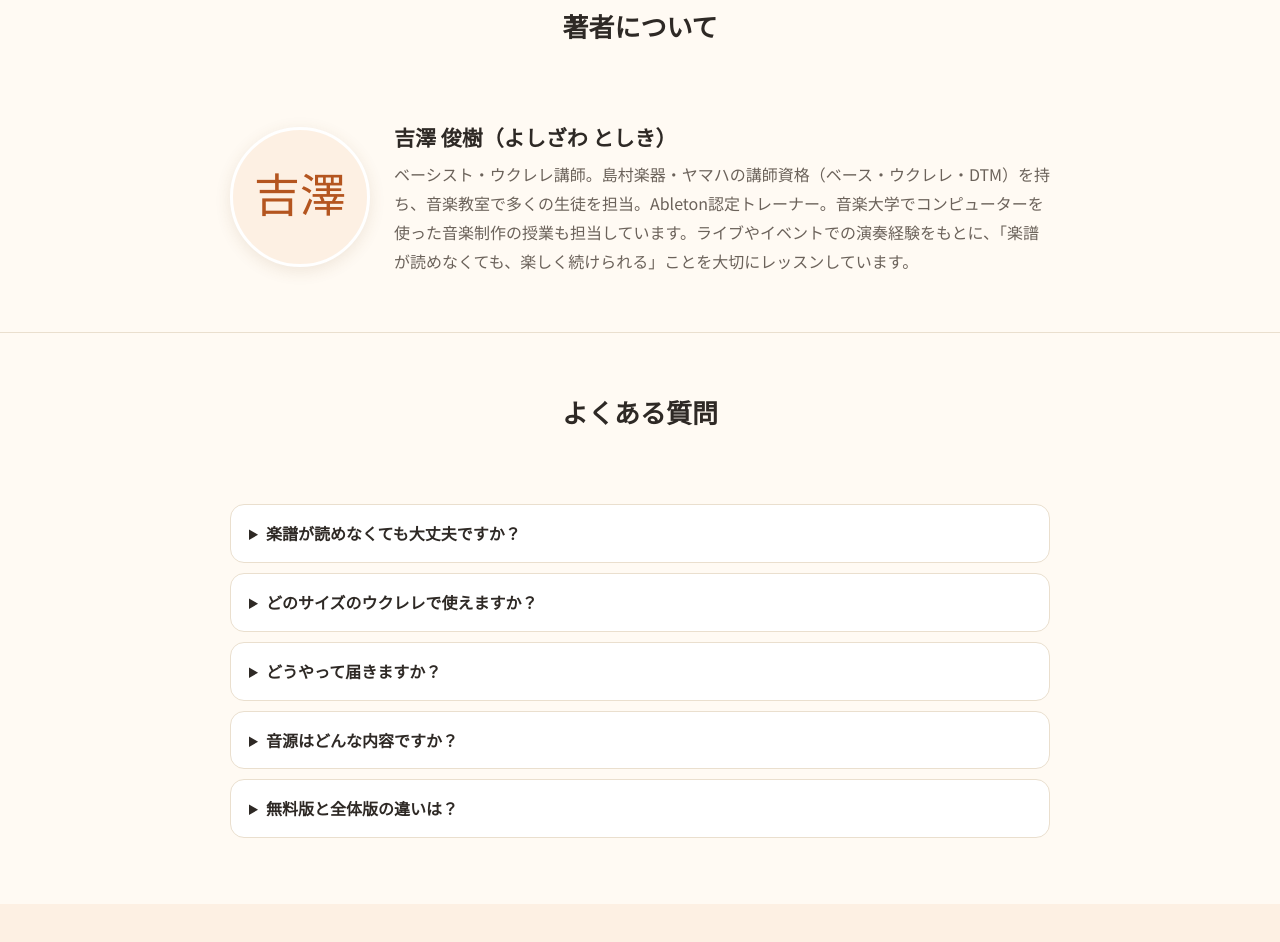
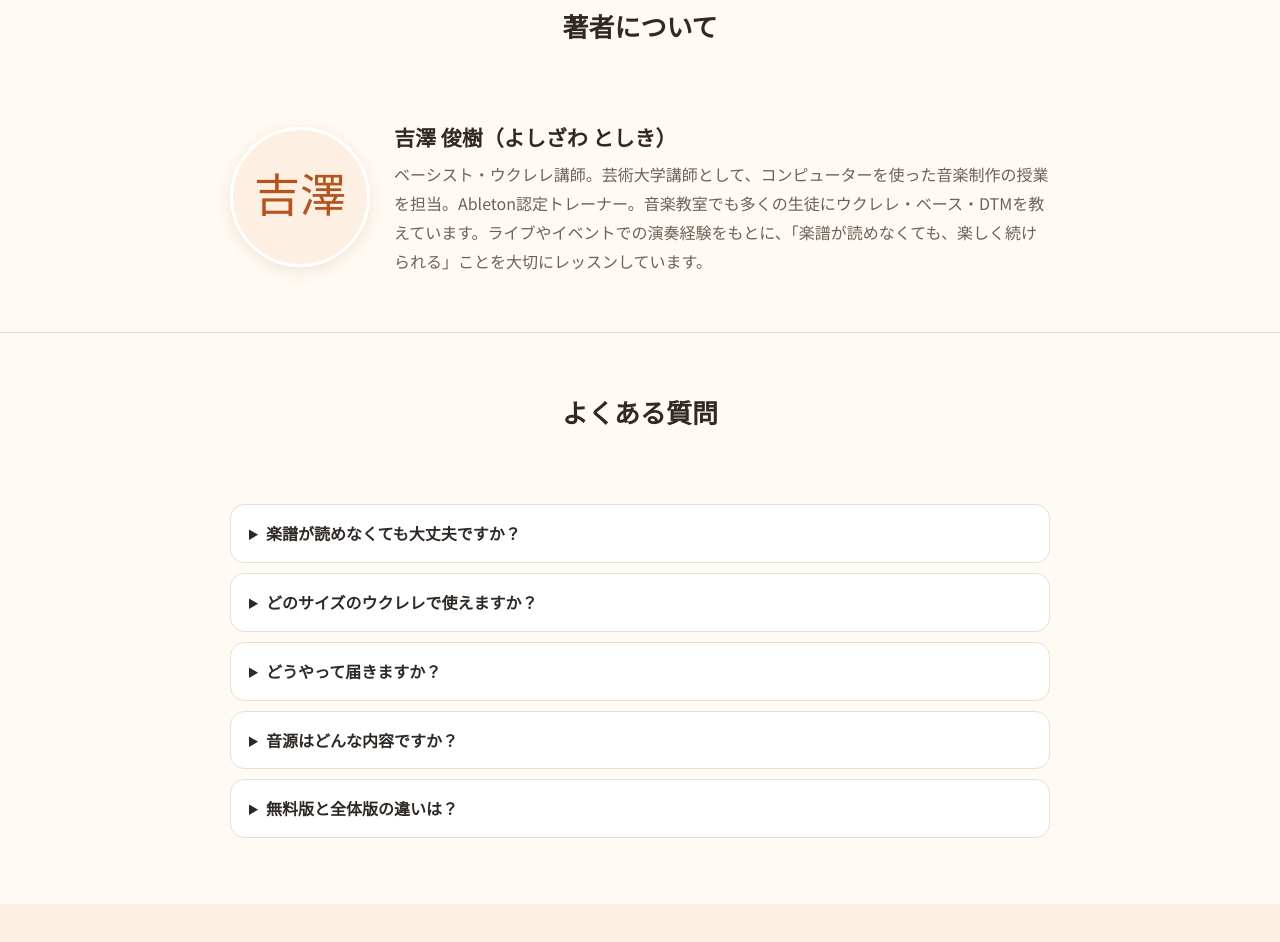
Before and after one commit to wkm85233/yoshizawa-lesson, a plain HTML site: page ukulele/index.html in a window 1280 px wide. Shown: the part 3568-4510 px from the top of the page. Drawn offline with Linux system fonts and the light colour scheme; a web font is replaced by a local one.

Commit message:
販売ページの著者紹介を更新（芸大講師を追加）
Co-Authored-By: Claude Opus 5.5 <noreply@anthropic.com>
Claude-Session: https://claude.ai/code/session_01U83sbSzY3Eptx4RxyoqZaQ

```diff
--- a/ukulele/index.html
+++ b/ukulele/index.html
@@ -201,7 +201,7 @@ const LINKS = {
    <div class="avatar">吉澤</div>
    <div>
     <h3 style="margin:0 0 4px;font-size:21px">吉澤 俊樹（よしざわ としき）</h3>
-    <p style="margin:0;color:var(--sub)">ベーシスト・ウクレレ講師。島村楽器・ヤマハの講師資格（ベース・ウクレレ・DTM）を持ち、音楽教室で多くの生徒を担当。Ableton認定トレーナー。音楽大学でコンピューターを使った音楽制作の授業も担当しています。ライブやイベントでの演奏経験をもとに、「楽譜が読めなくても、楽しく続けられる」ことを大切にレッスンしています。</p>
+    <p style="margin:0;color:var(--sub)">ベーシスト・ウクレレ講師。芸術大学講師として、コンピューターを使った音楽制作の授業を担当。Ableton認定トレーナー。音楽教室でも多くの生徒にウクレレ・ベース・DTMを教えています。ライブやイベントでの演奏経験をもとに、「楽譜が読めなくても、楽しく続けられる」ことを大切にレッスンしています。</p>
    </div>
   </div>
  </div>
```
